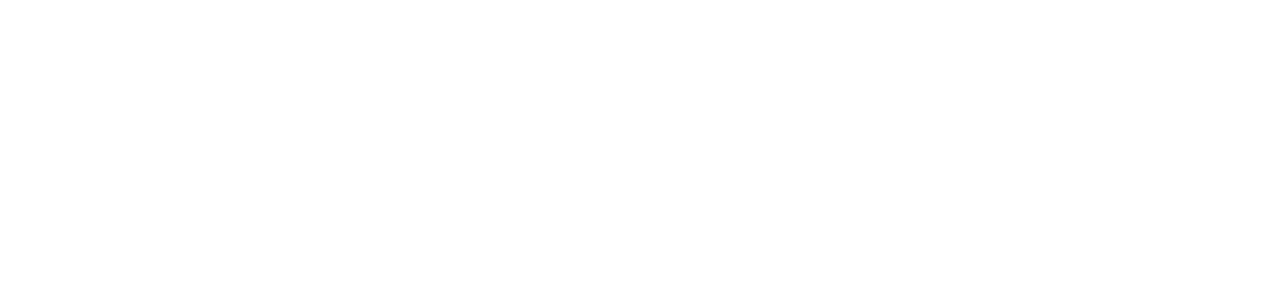
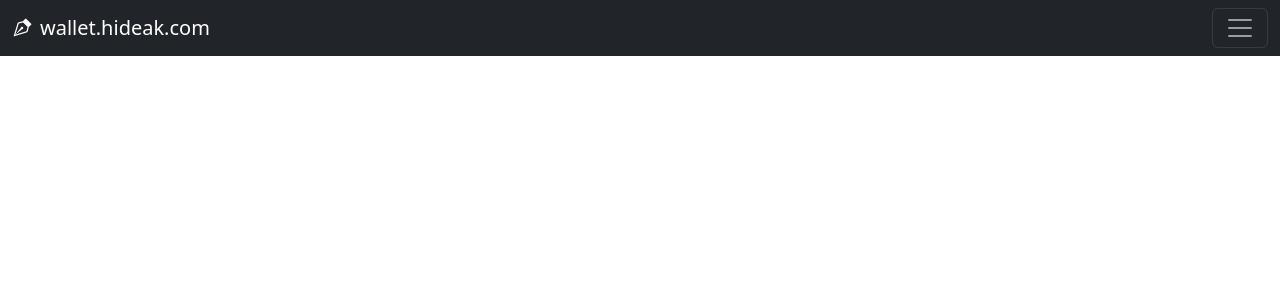
Before and after one commit to hideak/wallet, a Nuxt app in the folder web/: page /login in a window 1280 px wide. Shown: the top 300 px of the page. Built offline with nearby package versions, Linux system fonts and the light colour scheme.

Commit message:
feat: add header into first login page

```diff
--- /dev/null
+++ b/web/components/base-header/BaseHeader.vue
@@ -0,0 +1,6 @@
+<template>
+    <BaseHeaderContainer>
+        <BaseHeaderBrand />
+        <BaseHeaderToggle />
+    </BaseHeaderContainer>
+</template>
--- /dev/null
+++ b/web/components/base-header/BaseHeaderBrand.vue
@@ -0,0 +1,5 @@
+<template>
+    <a class="navbar-brand" href="#">
+        <BaseIconLabel icon="vector-pen" label="wallet.hideak.com" />
+    </a>
+</template>
--- /dev/null
+++ b/web/components/base-header/BaseHeaderContainer.vue
@@ -0,0 +1,7 @@
+<template>
+    <nav class="navbar navbar-dark bg-dark">
+        <div class="container-fluid">
+            <slot></slot>
+        </div>
+    </nav>
+</template>
--- /dev/null
+++ b/web/components/base-header/BaseHeaderToggle.vue
@@ -0,0 +1,5 @@
+<template>
+    <button class="navbar-toggler" type="button">
+        <span class="navbar-toggler-icon"></span>
+    </button>
+</template>
--- /dev/null
+++ b/web/components/base-icon-label/BaseIconLabel.vue
@@ -0,0 +1,15 @@
+<script setup lang="ts">
+const props = defineProps({
+  icon: { type: String },
+  label: { type: String },
+});
+
+const marginClass = useBsIconMargin(props.label);
+</script>
+
+<template>
+  <span>
+    <BaseIcon v-if="icon" :icon="icon" :class="marginClass" />
+    <span>{{ label }}</span>
+  </span>
+</template>
--- /dev/null
+++ b/web/components/base-icon/BaseIcon.vue
@@ -0,0 +1,9 @@
+<script setup lang="ts">
+defineProps({
+    icon: { type: String }
+});
+</script>
+
+<template>
+    <i :class="`bi bi-${icon}`"></i>
+</template>
--- /dev/null
+++ b/web/composables/useBsButtonColor.ts
@@ -0,0 +1,6 @@
+/**
+ * Evaluates the Bootstrap button color class given a color name
+ */
+export const useBsButtonColor = (color?: string): string => {
+  return `btn-${color}`;
+}
--- /dev/null
+++ b/web/composables/useBsIconMargin.ts
@@ -0,0 +1,6 @@
+/**
+ * Evaluates the Bootstrap margin class if a label is present
+ */
+export const useBsIconMargin = (label?: string): string => {
+  return label ? 'me-2' : '';
+}
--- /dev/null
+++ b/web/pages/index.vue
@@ -0,0 +1,9 @@
+<script setup lang="ts">
+definePageMeta({
+    middleware: () => {
+        return navigateTo("/login");
+    }
+})
+</script>
+
+<template></template>
--- /dev/null
+++ b/web/pages/login/index.vue
@@ -0,0 +1,5 @@
+<template>
+    <div>
+        <BaseHeader />
+    </div>
+</template>
```
